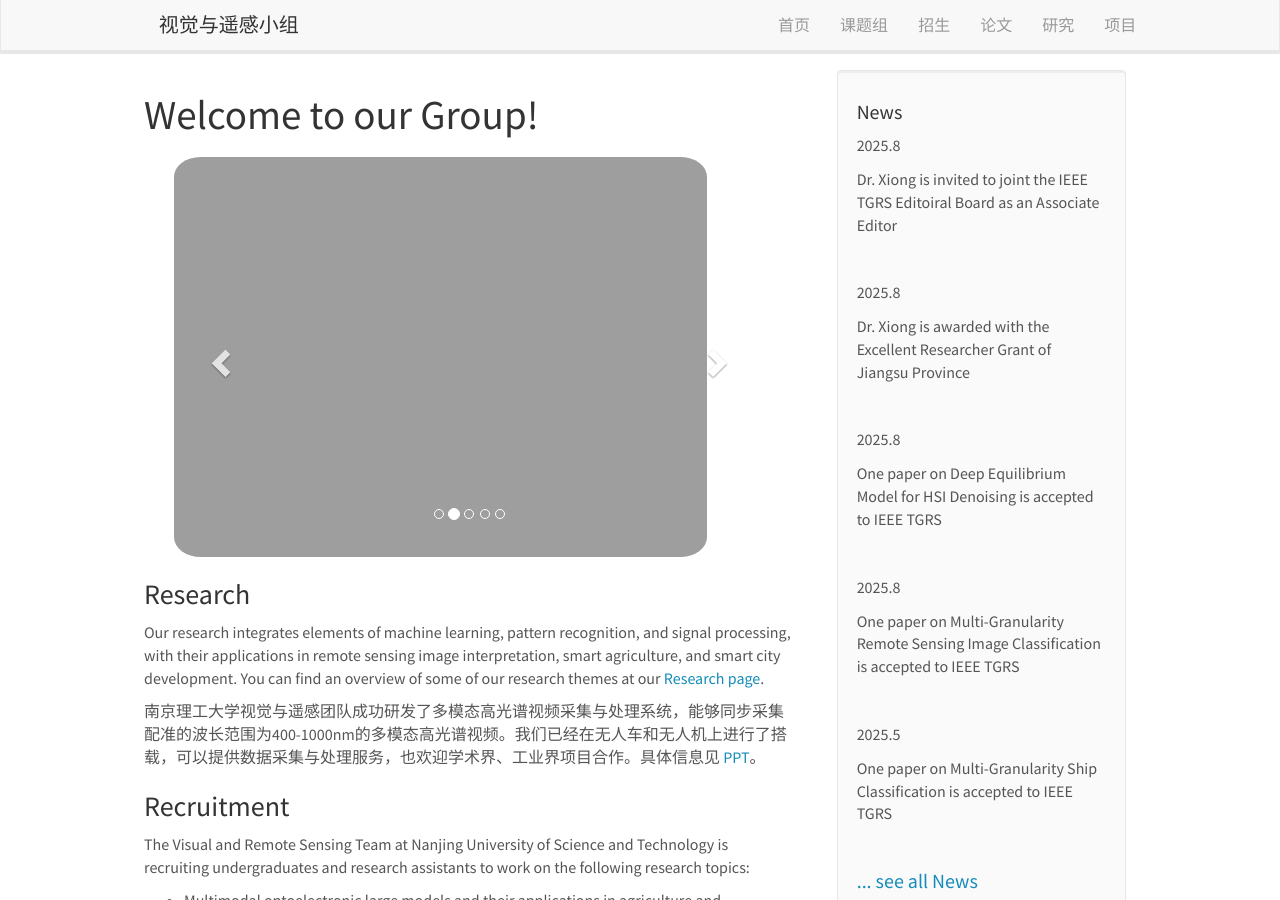
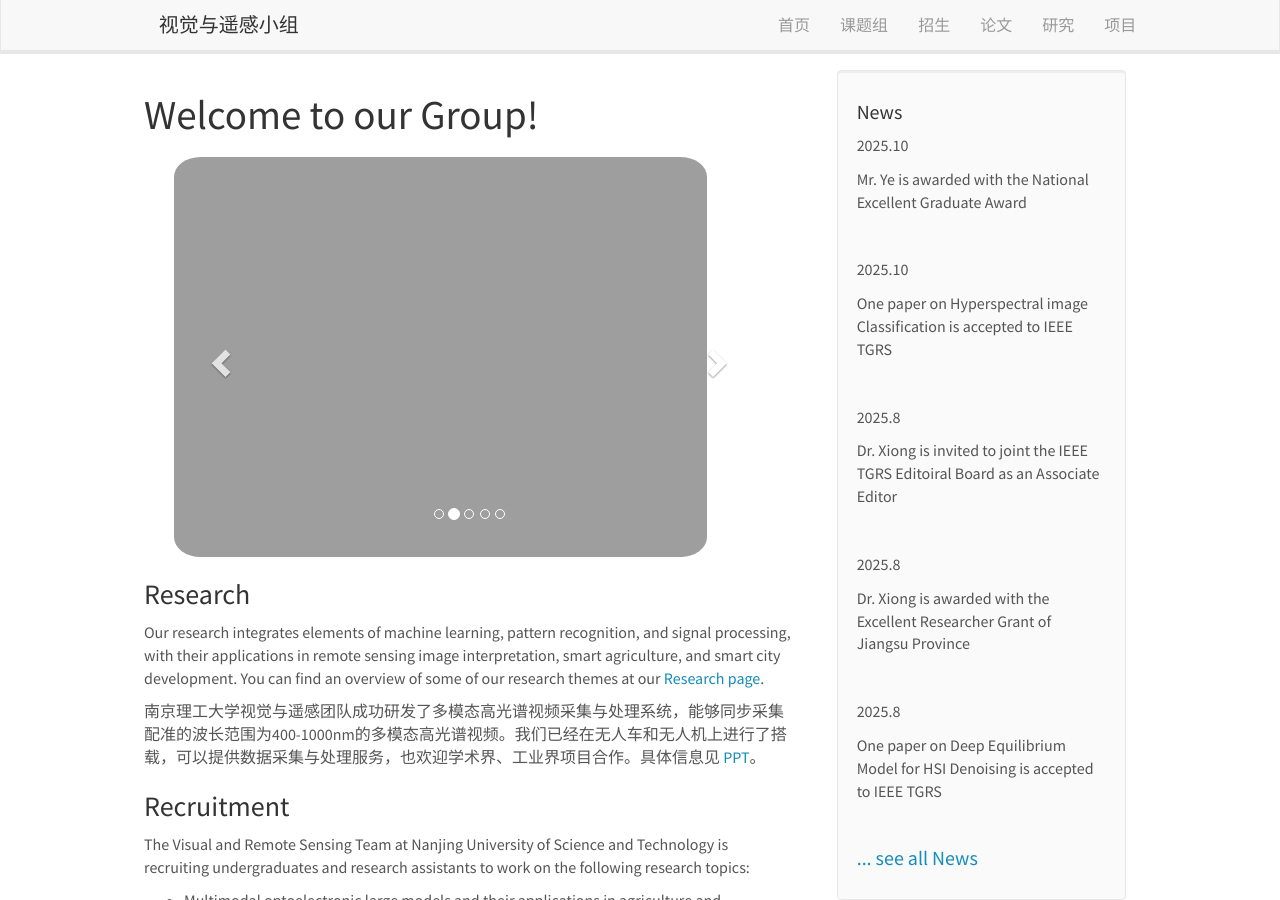
Before and after one commit to bearshng/mvip, a Jekyll site: the page built from _pages/home.md, in a window 1280 px wide and 900 px high. Built offline with Jekyll 4.4.1, drawn with Linux system fonts in a browser that asks for light colours; nearby versions of some CDN libraries.

Commit message:
update news

```diff
--- a/_data/alumni_members.yml
+++ b/_data/alumni_members.yml
@@ -68,7 +68,7 @@
   position: 硕士研究生, 2023级
   topics: 高光谱底层图像处理
   undergraduate: 南京理工大学软件工程
-  publications: 国家奖学金; TGRS 2024; TGRS 2025(大修)
+  publications: 国家奖学金*2; TGRS 2024; TGRS 2025(大修)
   number_educ: 0
   education1:
 
--- a/_data/news.yml
+++ b/_data/news.yml
@@ -1,3 +1,9 @@
+- date: '2025.10'
+  headline: "Mr. Ye is awarded with the National Excellent Graduate Award"
+
+- date: '2025.10'
+  headline: "One paper on Hyperspectral image Classification is accepted to IEEE TGRS"
+
 - date: '2025.8'
   headline: " Dr. Xiong is invited to joint the IEEE TGRS Editoiral Board as an Associate Editor"
 
```
